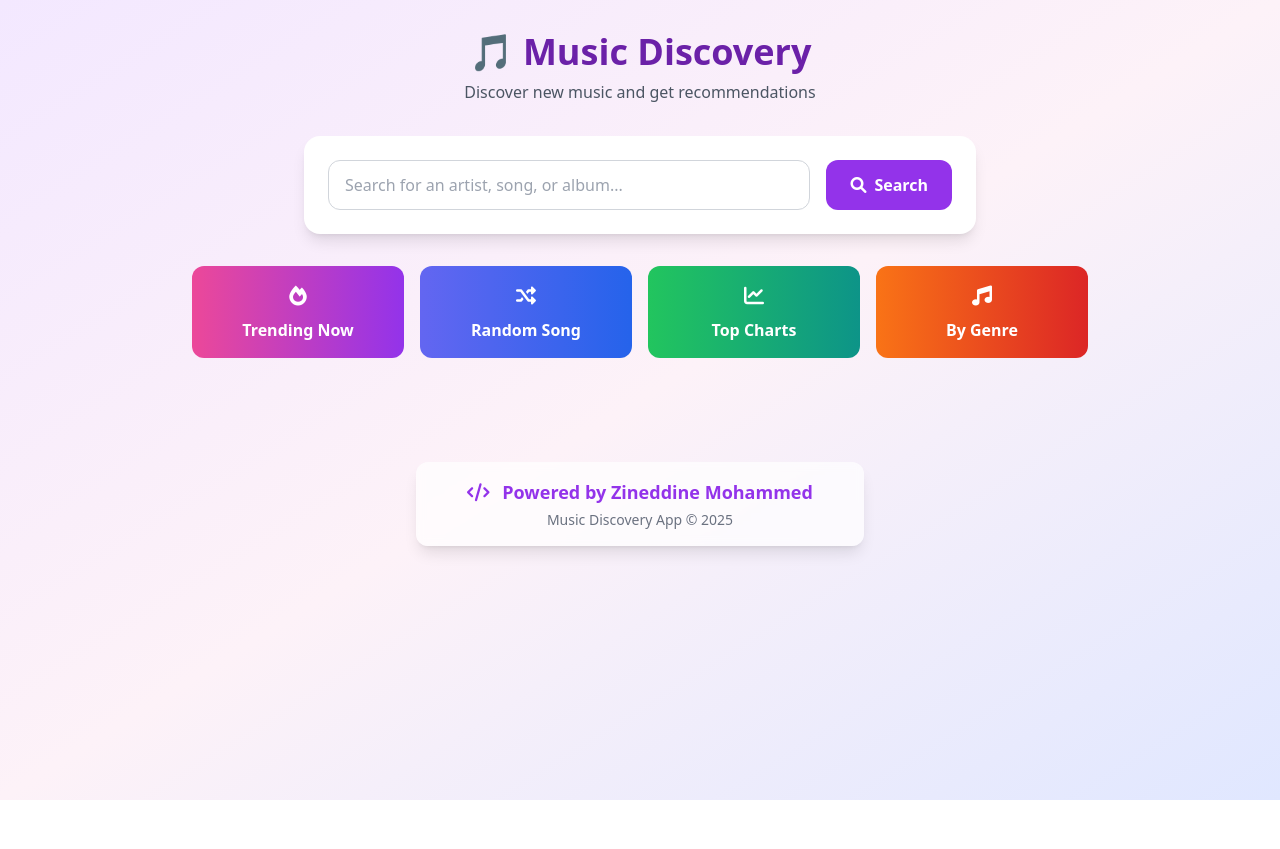
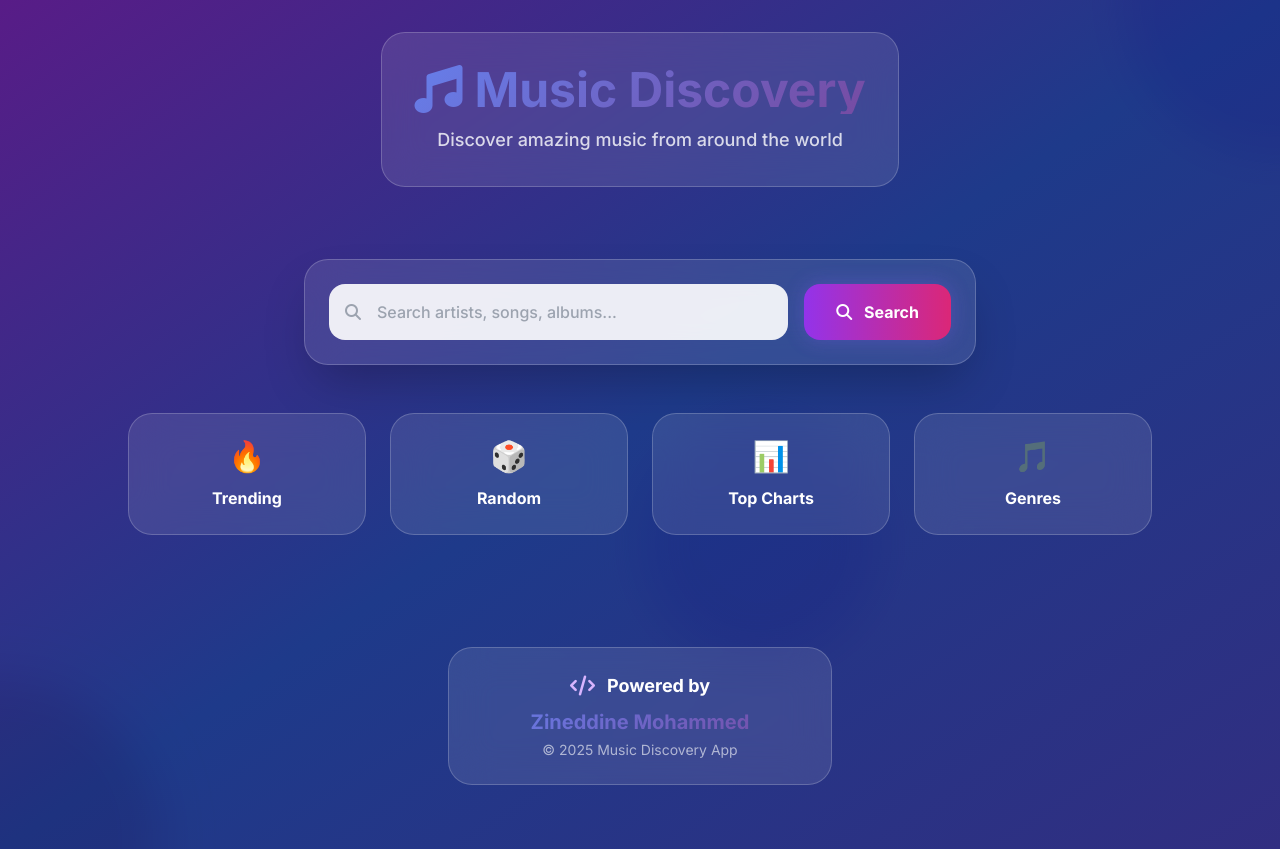
Before and after one commit to mohammedzineddine/Mimi, a plain HTML site: page meriem.html in a window 1280 px wide. Before the commit the page ends 800 px from the top, so only its background shows below. Drawn offline with nearby package versions, Linux system fonts and the light colour scheme.

Commit message:
Update meriem.html

```diff
--- a/meriem.html
+++ b/meriem.html
@@ -1,92 +1,235 @@
 <!DOCTYPE html>
 <html lang="en">
-
 <head>
   <meta charset="UTF-8">
-    <title>Music Discovery App</title>
+  <title>Music Discovery - Zineddine Mohammed</title>
   <meta name="viewport" content="width=device-width, initial-scale=1.0">
   <!-- Tailwind CSS CDN -->
   <script src="https://cdn.tailwindcss.com"></script>
   <!-- Font Awesome for icons -->
-    <link rel="stylesheet" href="https://cdnjs.cloudflare.com/ajax/libs/font-awesome/6.0.0/css/all.min.css">
+  <link rel="stylesheet" href="https://cdnjs.cloudflare.com/ajax/libs/font-awesome/6.5.0/css/all.min.css">
+  <!-- Custom styles -->
+  <style>
+    @import url('https://fonts.googleapis.com/css2?family=Inter:wght@300;400;500;600;700;800&display=swap');
+
+    * {
+      font-family: 'Inter', sans-serif;
+    }
+
+    .glass {
+      background: rgba(255, 255, 255, 0.1);
+      backdrop-filter: blur(20px);
+      border: 1px solid rgba(255, 255, 255, 0.2);
+    }
+
+    .glass-dark {
+      background: rgba(0, 0, 0, 0.1);
+      backdrop-filter: blur(20px);
+      border: 1px solid rgba(255, 255, 255, 0.1);
+    }
+
+    .animate-float {
+      animation: float 6s ease-in-out infinite;
+    }
+
+    @keyframes float {
+      0%, 100% { transform: translateY(0px); }
+      50% { transform: translateY(-10px); }
+    }
+
+    .gradient-text {
+      background: linear-gradient(135deg, #667eea 0%, #764ba2 100%);
+      -webkit-background-clip: text;
+      -webkit-text-fill-color: transparent;
+      background-clip: text;
+    }
+
+    .card-hover {
+      transition: all 0.3s cubic-bezier(0.4, 0, 0.2, 1);
+    }
+
+    .card-hover:hover {
+      transform: translateY(-8px) scale(1.02);
+      box-shadow: 0 25px 50px -12px rgba(0, 0, 0, 0.25);
+    }
+
+    .btn-glow {
+      box-shadow: 0 0 20px rgba(139, 92, 246, 0.3);
+    }
+
+    .btn-glow:hover {
+      box-shadow: 0 0 30px rgba(139, 92, 246, 0.5);
+    }
+
+    /* Mobile optimizations */
+    @media (max-width: 640px) {
+      .mobile-padding {
+        padding-left: 1rem;
+        padding-right: 1rem;
+      }
+
+      .mobile-text {
+        font-size: 1.5rem;
+      }
+    }
+
+    /* Custom scrollbar */
+    ::-webkit-scrollbar {
+      width: 8px;
+    }
+
+    ::-webkit-scrollbar-track {
+      background: rgba(255, 255, 255, 0.1);
+      border-radius: 10px;
+    }
+
+    ::-webkit-scrollbar-thumb {
+      background: linear-gradient(135deg, #667eea 0%, #764ba2 100%);
+      border-radius: 10px;
+    }
+
+    .audio-player {
+      border-radius: 12px;
+      background: linear-gradient(135deg, #667eea 0%, #764ba2 100%);
+      padding: 2px;
+    }
+
+    .audio-player audio {
+      width: 100%;
+      border-radius: 10px;
+      background: white;
+    }
+  </style>
 </head>
+<body class="min-h-screen bg-gradient-to-br from-purple-900 via-blue-900 to-indigo-900 relative overflow-x-hidden">
+  <!-- Background decorations -->
+  <div class="absolute inset-0 overflow-hidden">
+    <div class="absolute -top-40 -right-40 w-80 h-80 bg-purple-500 rounded-full mix-blend-multiply filter blur-xl opacity-20 animate-float"></div>
+    <div class="absolute -bottom-40 -left-40 w-80 h-80 bg-pink-500 rounded-full mix-blend-multiply filter blur-xl opacity-20 animate-float" style="animation-delay: 2s;"></div>
+    <div class="absolute top-1/2 left-1/2 transform -translate-x-1/2 -translate-y-1/2 w-60 h-60 bg-indigo-500 rounded-full mix-blend-multiply filter blur-xl opacity-20 animate-float" style="animation-delay: 4s;"></div>
+  </div>
 
-<body class="bg-gradient-to-br from-purple-100 via-pink-50 to-indigo-100 min-h-screen">
-    <div class="container mx-auto px-4 py-8">
+  <div class="relative z-10 container mx-auto px-4 py-6 sm:py-8">
     <!-- Header -->
-        <div class="text-center mb-8">
-            <h1 class="text-4xl font-bold text-purple-800 mb-2">🎵 Music Discovery</h1>
-            <p class="text-gray-600">Discover new music and get recommendations</p>
+    <div class="text-center mb-8 sm:mb-12">
+      <div class="inline-block glass rounded-3xl p-6 sm:p-8 mb-6">
+        <h1 class="text-3xl sm:text-5xl font-bold gradient-text mb-3">
+          <i class="fas fa-music mr-3"></i>Music Discovery
+        </h1>
+        <p class="text-white/80 text-base sm:text-lg font-medium">
+          Discover amazing music from around the world
+        </p>
+      </div>
     </div>
 
     <!-- Search Section -->
-        <div class="max-w-2xl mx-auto mb-8">
-            <div class="bg-white rounded-2xl shadow-lg p-6">
-                <div class="flex flex-col sm:flex-row gap-4">
-                    <input type="text" id="searchInput" placeholder="Search for an artist, song, or album..."
-                        class="flex-1 px-4 py-3 border border-gray-300 rounded-xl focus:outline-none focus:ring-2 focus:ring-purple-400 focus:border-transparent">
-                    <button id="searchBtn"
-                        class="bg-purple-600 hover:bg-purple-700 text-white font-semibold py-3 px-6 rounded-xl transition-all duration-200 focus:outline-none focus:ring-2 focus:ring-purple-400 focus:ring-offset-2">
-                        <i class="fas fa-search mr-2"></i>Search
+    <div class="max-w-2xl mx-auto mb-8 sm:mb-12">
+      <div class="glass rounded-3xl p-4 sm:p-6 shadow-2xl">
+        <div class="flex flex-col sm:flex-row gap-3 sm:gap-4">
+          <div class="relative flex-1">
+            <i class="fas fa-search absolute left-4 top-1/2 transform -translate-y-1/2 text-gray-400"></i>
+            <input
+              type="text"
+              id="searchInput"
+              placeholder="Search artists, songs, albums..."
+              class="w-full pl-12 pr-4 py-3 sm:py-4 bg-white/90 border-0 rounded-2xl focus:outline-none focus:ring-2 focus:ring-purple-400 focus:bg-white transition-all duration-200 text-gray-800 font-medium"
+            >
+          </div>
+          <button
+            id="searchBtn"
+            class="bg-gradient-to-r from-purple-600 to-pink-600 hover:from-purple-700 hover:to-pink-700 text-white font-bold py-3 sm:py-4 px-6 sm:px-8 rounded-2xl transition-all duration-200 transform hover:scale-105 focus:outline-none focus:ring-2 focus:ring-purple-400 focus:ring-offset-2 btn-glow"
+          >
+            <i class="fas fa-search mr-2"></i>
+            <span class="hidden sm:inline">Search</span>
           </button>
         </div>
       </div>
     </div>
 
     <!-- Quick Actions -->
-        <div class="max-w-4xl mx-auto mb-8">
-            <div class="grid grid-cols-1 sm:grid-cols-2 lg:grid-cols-4 gap-4">
-                <button id="trendingBtn"
-                    class="bg-gradient-to-r from-pink-500 to-purple-600 hover:from-pink-600 hover:to-purple-700 text-white font-semibold py-4 px-6 rounded-xl transition-all duration-200 transform hover:scale-105 focus:outline-none focus:ring-2 focus:ring-purple-400 focus:ring-offset-2">
-                    <i class="fas fa-fire mb-2 text-xl block"></i>
-                    Trending Now
+    <div class="max-w-5xl mx-auto mb-8 sm:mb-12">
+      <div class="grid grid-cols-2 lg:grid-cols-4 gap-3 sm:gap-6">
+        <button
+          id="trendingBtn"
+          class="glass rounded-2xl sm:rounded-3xl p-4 sm:p-6 text-white font-bold transition-all duration-300 transform hover:scale-105 focus:outline-none focus:ring-2 focus:ring-pink-400 focus:ring-offset-2 card-hover group"
+        >
+          <div class="text-2xl sm:text-3xl mb-2 sm:mb-3 group-hover:animate-bounce">🔥</div>
+          <div class="text-sm sm:text-base">Trending</div>
         </button>
-                <button id="randomBtn"
-                    class="bg-gradient-to-r from-indigo-500 to-blue-600 hover:from-indigo-600 hover:to-blue-700 text-white font-semibold py-4 px-6 rounded-xl transition-all duration-200 transform hover:scale-105 focus:outline-none focus:ring-2 focus:ring-blue-400 focus:ring-offset-2">
-                    <i class="fas fa-random mb-2 text-xl block"></i>
-                    Random Song
+        <button
+          id="randomBtn"
+          class="glass rounded-2xl sm:rounded-3xl p-4 sm:p-6 text-white font-bold transition-all duration-300 transform hover:scale-105 focus:outline-none focus:ring-2 focus:ring-blue-400 focus:ring-offset-2 card-hover group"
+        >
+          <div class="text-2xl sm:text-3xl mb-2 sm:mb-3 group-hover:animate-spin">🎲</div>
+          <div class="text-sm sm:text-base">Random</div>
         </button>
-                <button id="topChartsBtn"
-                    class="bg-gradient-to-r from-green-500 to-teal-600 hover:from-green-600 hover:to-teal-700 text-white font-semibold py-4 px-6 rounded-xl transition-all duration-200 transform hover:scale-105 focus:outline-none focus:ring-2 focus:ring-green-400 focus:ring-offset-2">
-                    <i class="fas fa-chart-line mb-2 text-xl block"></i>
-                    Top Charts
+        <button
+          id="topChartsBtn"
+          class="glass rounded-2xl sm:rounded-3xl p-4 sm:p-6 text-white font-bold transition-all duration-300 transform hover:scale-105 focus:outline-none focus:ring-2 focus:ring-green-400 focus:ring-offset-2 card-hover group"
+        >
+          <div class="text-2xl sm:text-3xl mb-2 sm:mb-3 group-hover:animate-pulse">📊</div>
+          <div class="text-sm sm:text-base">Top Charts</div>
         </button>
-                <button id="genreBtn"
-                    class="bg-gradient-to-r from-orange-500 to-red-600 hover:from-orange-600 hover:to-red-700 text-white font-semibold py-4 px-6 rounded-xl transition-all duration-200 transform hover:scale-105 focus:outline-none focus:ring-2 focus:ring-orange-400 focus:ring-offset-2">
-                    <i class="fas fa-music mb-2 text-xl block"></i>
-                    By Genre
+        <button
+          id="genreBtn"
+          class="glass rounded-2xl sm:rounded-3xl p-4 sm:p-6 text-white font-bold transition-all duration-300 transform hover:scale-105 focus:outline-none focus:ring-2 focus:ring-orange-400 focus:ring-offset-2 card-hover group"
+        >
+          <div class="text-2xl sm:text-3xl mb-2 sm:mb-3 group-hover:animate-pulse">🎵</div>
+          <div class="text-sm sm:text-base">Genres</div>
         </button>
       </div>
     </div>
 
     <!-- Results Section -->
-        <div class="max-w-6xl mx-auto">
-            <div id="results" class="grid grid-cols-1 md:grid-cols-2 lg:grid-cols-3 gap-6"></div>
-            <div id="loading" class="hidden text-center py-8">
-                <div class="inline-block animate-spin rounded-full h-8 w-8 border-b-2 border-purple-600"></div>
-                <p class="mt-2 text-gray-600">Loading music...</p>
+    <div class="max-w-7xl mx-auto mb-12">
+      <div id="results" class="grid grid-cols-1 sm:grid-cols-2 lg:grid-cols-3 xl:grid-cols-4 gap-4 sm:gap-6"></div>
+
+      <!-- Loading State -->
+      <div id="loading" class="hidden text-center py-12">
+        <div class="glass rounded-3xl p-8 max-w-md mx-auto">
+          <div class="inline-block animate-spin rounded-full h-12 w-12 border-4 border-white border-t-transparent mb-4"></div>
+          <p class="text-white font-medium text-lg">Discovering music...</p>
+          <p class="text-white/60 text-sm mt-2">Please wait while we find the perfect tracks</p>
         </div>
-            <div id="error" class="hidden text-center py-8">
-                <div class="bg-red-100 border border-red-400 text-red-700 px-4 py-3 rounded-xl">
-                    <i class="fas fa-exclamation-triangle mr-2"></i>
-                    <span id="errorMessage">Something went wrong. Please try again.</span>
+      </div>
+
+      <!-- Error State -->
+      <div id="error" class="hidden text-center py-12">
+        <div class="glass rounded-3xl p-8 max-w-md mx-auto border-red-300">
+          <div class="text-red-400 text-4xl mb-4">
+            <i class="fas fa-exclamation-triangle"></i>
+          </div>
+          <h3 class="text-white font-bold text-lg mb-2">Oops! Something went wrong</h3>
+          <p id="errorMessage" class="text-white/80 mb-4">Unable to load music. Please try again.</p>
+          <button onclick="location.reload()" class="bg-red-500 hover:bg-red-600 text-white font-bold py-2 px-6 rounded-xl transition-colors duration-200">
+            <i class="fas fa-redo mr-2"></i>Try Again
+          </button>
+        </div>
+      </div>
+
+      <!-- Empty State -->
+      <div id="emptyState" class="hidden text-center py-12">
+        <div class="glass rounded-3xl p-8 max-w-md mx-auto">
+          <div class="text-white/60 text-6xl mb-4">🎵</div>
+          <h3 class="text-white font-bold text-lg mb-2">Ready to discover music?</h3>
+          <p class="text-white/80">Search for your favorite artists or explore trending songs!</p>
         </div>
       </div>
     </div>
 
     <!-- Footer - Powered by -->
-        <div class="text-center mt-12 py-6">
-            <div class="bg-white/70 backdrop-blur-sm rounded-xl shadow-lg p-4 max-w-md mx-auto">
-                <p class="text-purple-600 font-semibold text-lg">
-                    <i class="fas fa-code mr-2"></i>
-                    Powered by Zineddine Mohammed
-                </p>
-                <p class="text-gray-500 text-sm mt-1">Music Discovery App © 2025</p>
+    <div class="text-center mt-16 pb-8">
+      <div class="glass rounded-3xl p-6 max-w-sm mx-auto">
+        <div class="flex items-center justify-center text-white mb-2">
+          <i class="fas fa-code text-purple-300 mr-3 text-xl"></i>
+          <span class="font-bold text-lg">Powered by</span>
+        </div>
+        <div class="gradient-text font-bold text-xl mb-1">Zineddine Mohammed</div>
+        <p class="text-white/60 text-sm">© 2025 Music Discovery App</p>
       </div>
     </div>
   </div>
 
   <script src="music.js"></script>
 </body>
-
 </html>
```
Lines whose indentation alone changed are shown as unchanged.
